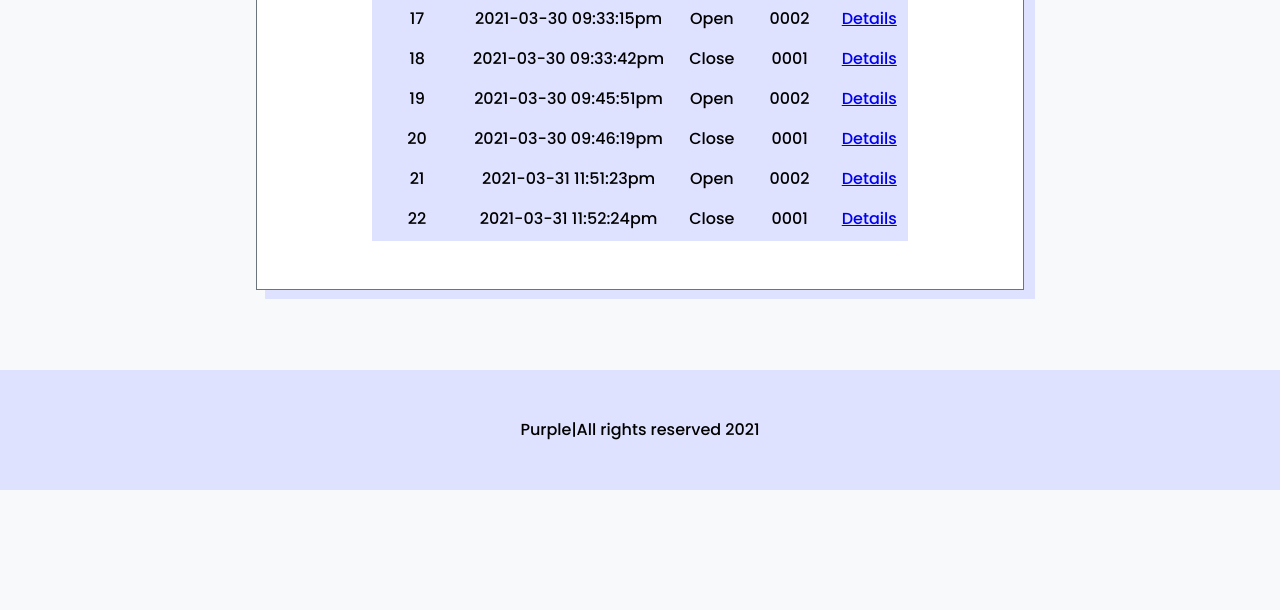
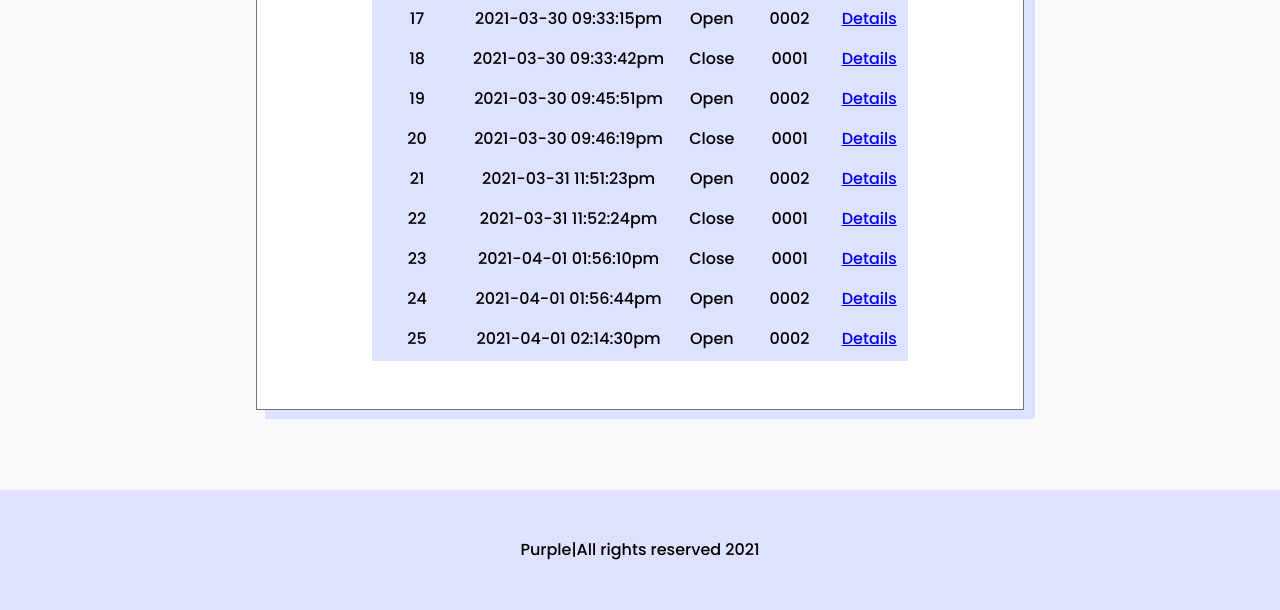
Before and after one commit to AprilPan10/TicketSystem, a PHP site: page /views/listTicket.php in a window 1280 px wide. Shown: the part 1002-1612 px from the top of the page. Before the commit the page ends 1492 px from the top, so only its background shows below. Run offline with PHP 8.4, Linux system fonts and the light colour scheme; the visitor is signed in with stand-in values (Sample User, id 1).

Commit message:
fix bugs

```diff
--- a/css/style.css
+++ b/css/style.css
@@ -158,7 +158,7 @@ td {
     width: 60%;
 }
 .users p{
-    border: #dee2ff 1px solid;
+    border-bottom: #dee2ff 2px solid;
     padding: 0.5em;
 }
 .message{
@@ -177,6 +177,13 @@ td {
     font-size: 0.8em;
     margin-top: 1em;
 
+}
+.ticketnum{
+    font-size: 1.2em;
+    text-transform: capitalize;
+    color: #731AAE;
+    display: block;
+    margin: 0 auto;
 }
 /*Footer*/
 .copyright{
--- a/views/detailTicket.php
+++ b/views/detailTicket.php
@@ -64,7 +64,7 @@ $xml = simplexml_load_file("../xml/tickets.xml");
 $res = $xml->xpath("//ticket[@ticketId =$params]");
 foreach ($res as $t){
     $rows .= '<tr>';
-    $rows .= '<td>'.'Ticket ID: '.$t->attributes()['ticketId'].'</td>'.'<br>';
+    $rows .= '<p class="ticketnum">'.'Ticket ID: '.$t->attributes()['ticketId'].'</p>'.'<br>';
     $rows .= '<td>'.'Messages: '.'<br>'.$t->subject.'</td>'.'<br>';
     $rows .= '<td>'.'Catalog: '.$t->catalog.'</td>'.'<br>';
     $rows .= '<td>'.'Date Opened: '.'<br>'.$t->dateOpen.'</td>'.'<br>';
@@ -86,7 +86,9 @@ foreach ($res as $t){
         }
     }
 }
-
+if($id=null||$_SESSION['userType']==null){
+    header('location:../views/userHome.php');
+}
 ?>
 <div class="container-table">
     <?php echo '<p class="welcome">Welcome Back ' . $_SESSION['username']. ' !</p>'; ?>
--- a/views/listTicket.php
+++ b/views/listTicket.php
@@ -6,6 +6,7 @@ $id = $_SESSION['userId'];
 ?>
 <?php
 //display admin tickets
+
 $rows='';
 $xml = simplexml_load_file("../xml/users.xml");
 $userType = $_SESSION['userType'];
@@ -39,6 +40,9 @@ if($userType == "admin"){
     }
 
 }
+if($id=null||$_SESSION['userType']==null){
+    header('location:../views/userHome.php');
+}
 ?>
 <div class="container-table">
      <?php echo '<p class="welcome">Welcome Back ' . $_SESSION['username']. ' !</p>'; ?>
--- a/views/profile.php
+++ b/views/profile.php
@@ -43,6 +43,9 @@ if($userType == "admin"){
     }
 
 }
+if($id=null||$_SESSION['userType']==null){
+    header('location:../views/userHome.php');
+}
 ?>
     <div class="container-table">
         <?php echo '<p class="welcome">Welcome Back ' . $_SESSION['username']. ' !</p>'; ?>
--- a/views/submitTicket.php
+++ b/views/submitTicket.php
@@ -40,6 +40,9 @@ if($subject !== "") {
     $comments_error = "please put some comments";
     }
 }
+if($id=null||$_SESSION['userType']==null){
+    header('location:../views/userHome.php');
+}
 
 ?>
 <div class="container">
--- a/xml/tickets.xml
+++ b/xml/tickets.xml
@@ -294,4 +294,31 @@
     <dateClose>2021-03-31 11:52:58pm</dateClose>
     <status>Close</status>
   </ticket>
+  <ticket ticketId="23" userId="0001">
+    <subject>test</subject>
+    <catalog>Return</catalog>
+    <dateOpen>2021-04-01 01:56:10pm</dateOpen>
+    <messages>
+      <message userId="0001">
+        <messageText>hi</messageText>
+        <date>2021-04-01 01:56:18pm</date>
+      </message>
+    </messages>
+    <dateClose>2021-04-01 01:56:52pm</dateClose>
+    <status>Close</status>
+  </ticket>
+  <ticket ticketId="24" userId="0002">
+    <status>Open</status>
+    <subject>he</subject>
+    <catalog>Return</catalog>
+    <dateOpen>2021-04-01 01:56:44pm</dateOpen>
+    <messages/>
+  </ticket>
+  <ticket ticketId="25" userId="0002">
+    <status>Open</status>
+    <subject>qwe</subject>
+    <catalog>Return</catalog>
+    <dateOpen>2021-04-01 02:14:30pm</dateOpen>
+    <messages/>
+  </ticket>
 </tickets>
```
